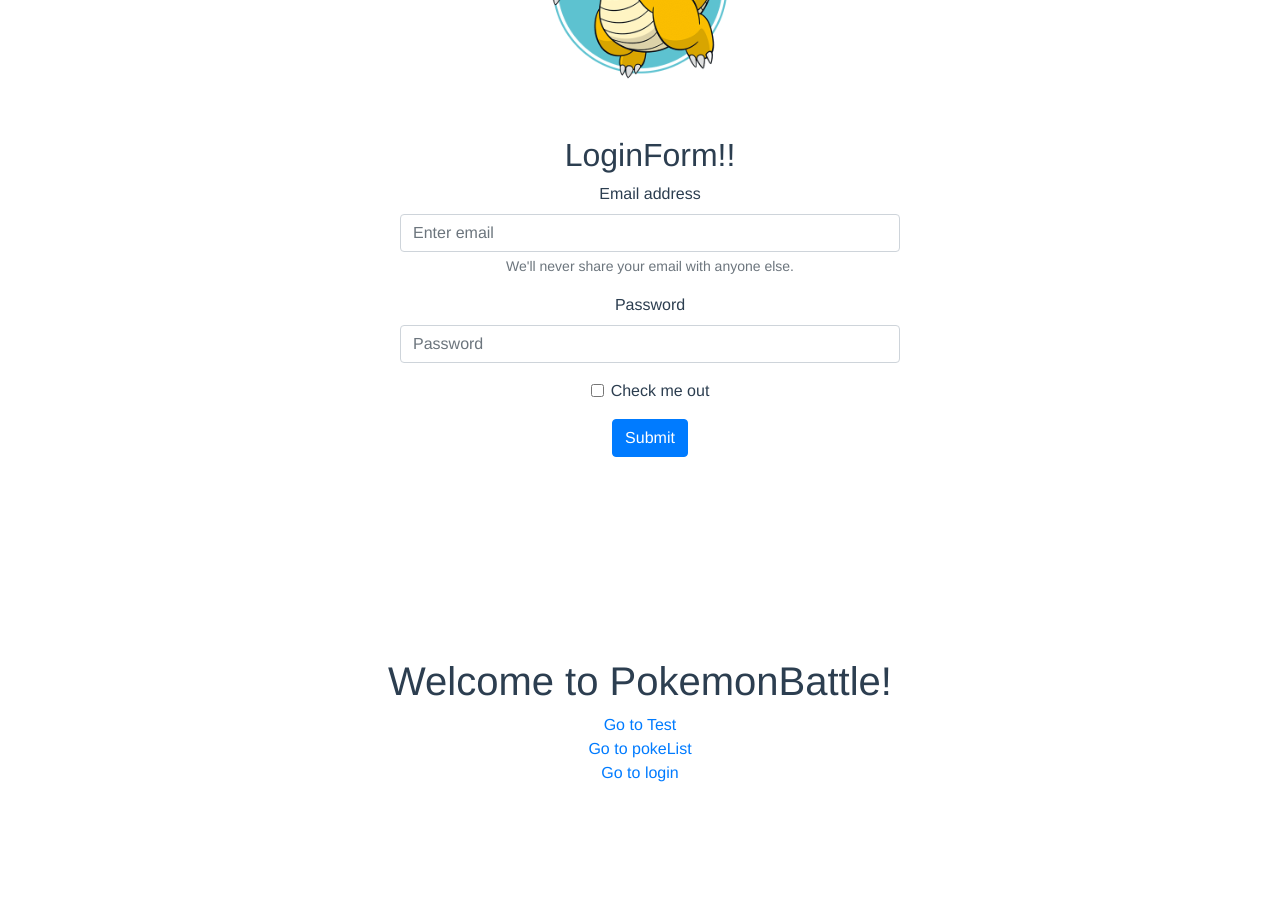
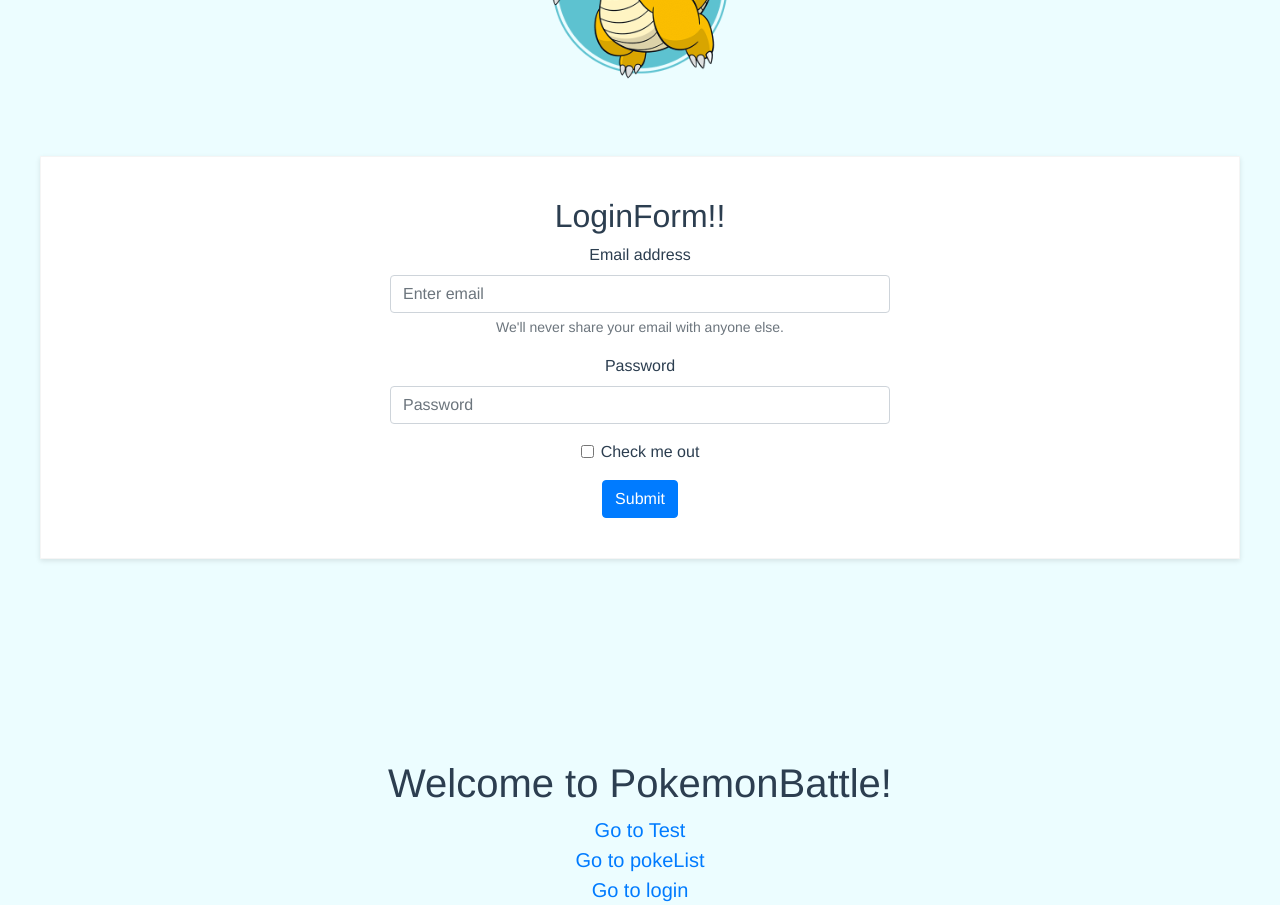
Before and after one commit to Yoshihiro4218/pokemon-battle, a Vue app in the folder frontend/: page /login in a window 1280 px wide. Shown: the part 220-1125 px from the top of the page. Before the commit the page ends 1005 px from the top, so only its background shows below. Built offline with nearby package versions, Linux system fonts and the light colour scheme.

Commit message:
contentsは枠を表示

```diff
--- a/frontend/src/App.vue
+++ b/frontend/src/App.vue
@@ -2,7 +2,9 @@
     <div id="app">
         <Header msg="Header"/>
         <img alt="Dragon" src="./assets/logo.png" width="300px">
+        <div class="contents">
         <router-view/>
+        </div>
         <HelloWorld msg="Welcome to PokemonBattle!" style="margin-top: 200px;"/>
     </div>
 </template>
@@ -28,5 +30,19 @@
         text-align: center;
         color: #2c3e50;
         margin-top: 0px;
+        background-color: rgba(195,249,255,0.31);
+    }
+    .contents {
+        padding: 40px;
+        margin: 20px auto 30px auto;
+        position: relative;
+        box-sizing: border-box;
+        display: block;
+        background-color: white;
+        width: 1200px;
+        border-style: solid;
+        border-color: whitesmoke;
+        border-width: thin;
+        box-shadow: 0 2px 5px 0 rgba(0,0,0,.1);
     }
 </style>
--- a/frontend/src/components/HelloWorld.vue
+++ b/frontend/src/components/HelloWorld.vue
@@ -1,9 +1,9 @@
 <template>
     <div class="hello">
         <h1>{{ msg }}</h1>
-        <router-link to="/test">Go to Test</router-link><br>
-        <router-link to="/pokeList">Go to pokeList</router-link><br>
-        <router-link to="/login">Go to login</router-link><br>
+        <router-link class="routerLink" to="/test">Go to Test<br></router-link>
+        <router-link class="routerLink" to="/pokeList">Go to pokeList<br></router-link>
+        <router-link class="routerLink" to="/login">Go to login<br></router-link>
 
     </div>
 </template>
@@ -18,5 +18,8 @@
 </script>
 
 <style scoped>
+    .routerLink {
+        font-size: 20px;
+    }
 
 </style>
--- a/frontend/src/views/Login.vue
+++ b/frontend/src/views/Login.vue
@@ -45,7 +45,6 @@
 
 <style scoped>
     .loginDiv {
-        width: 1300px;
         text-align: center;
         position: relative;
         display: block;
--- a/frontend/src/views/PokeListView.vue
+++ b/frontend/src/views/PokeListView.vue
@@ -33,7 +33,6 @@
 
 <style scoped>
     .pokeImgsDiv {
-        width: 1300px;
         text-align: center;
         position: relative;
         display: block;
```
